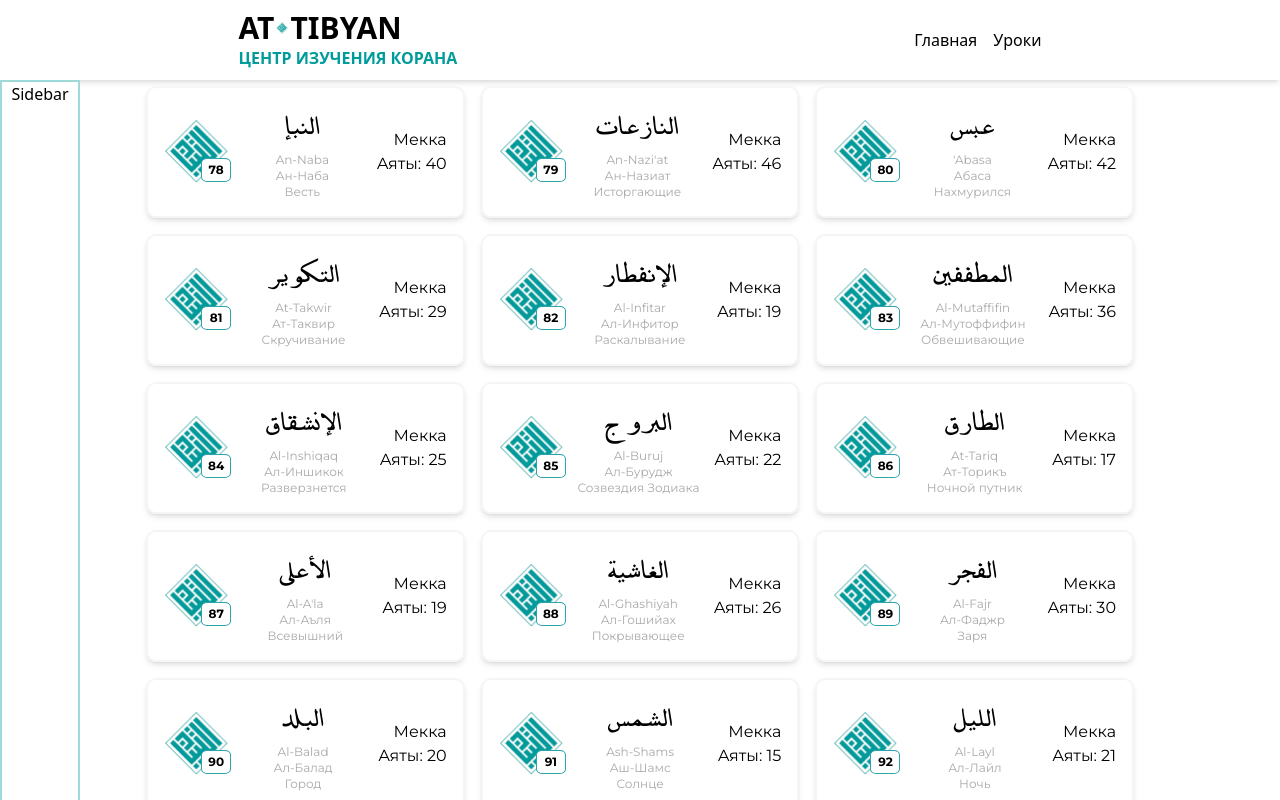
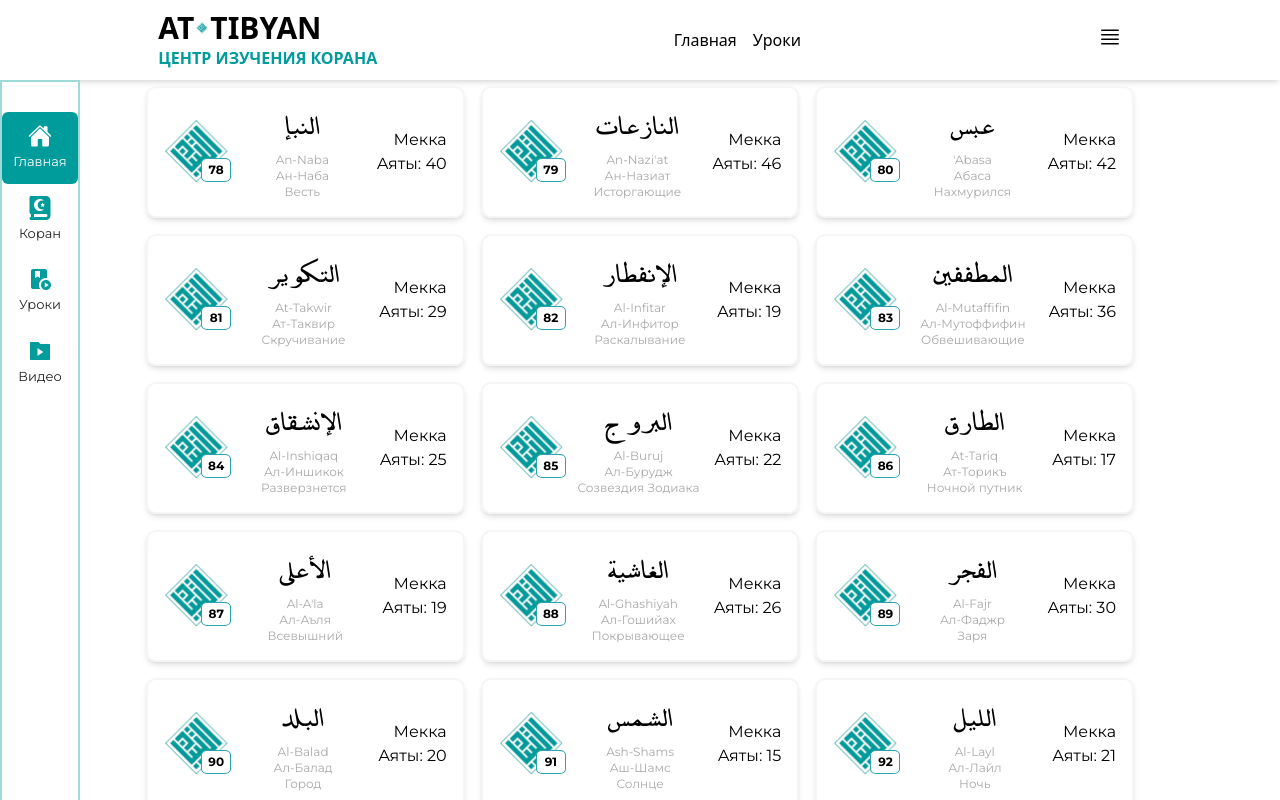
Before and after one commit to zhebarov-m/at-tibyan, a React (Vite) app: page / in a window 1280 px wide. Shown: the top 800 px of the page. Built offline with nearby package versions, Linux system fonts and the light colour scheme.

Commit message:
стилизовал навигацию в sidebar

```diff
--- a/package.json
+++ b/package.json
@@ -18,6 +18,7 @@
     "react": "^18.2.0",
     "react-dom": "^18.2.0",
     "react-i18next": "^14.1.0",
+    "react-icons": "^5.0.1",
     "react-redux": "^9.1.0",
     "react-router-dom": "^6.22.3"
   },
--- a/src/pages/lessons/ui/LessonPage.tsx
+++ b/src/pages/lessons/ui/LessonPage.tsx
@@ -3,7 +3,7 @@ const LessonPage = () => {
 
     return (
         <div>
-
+            <h1>LESSONS</h1>
         </div>
     );
 };
--- a/src/shared/config/routeConfig/routeConfig.tsx
+++ b/src/shared/config/routeConfig/routeConfig.tsx
@@ -4,12 +4,16 @@ import {LessonPage} from "@/pages/lessons";
 
 export enum AppRoutes {
     HOME = 'home',
-    LESSONS = 'lessons'
+    QURAN = 'quran',
+    LESSONS = 'lessons',
+    VIDEO = 'video'
 }
 
 export const RoutePath: Record<AppRoutes, string> = {
     [AppRoutes.HOME]: '/',
-    [AppRoutes.LESSONS]: '/lessons'
+    [AppRoutes.QURAN]: 'quran',
+    [AppRoutes.LESSONS]: '/lessons',
+    [AppRoutes.VIDEO]: 'video',
 }
 
 export const routeConfig: Record<AppRoutes, RouteProps> = {
@@ -17,8 +21,16 @@ export const routeConfig: Record<AppRoutes, RouteProps> = {
         path: RoutePath.home,
         element: <HomePage/>
     },
+    [AppRoutes.QURAN]: {
+        path: RoutePath.quran,
+        element: <LessonPage/>
+    },
     [AppRoutes.LESSONS]: {
         path: RoutePath.lessons,
         element: <LessonPage/>
+    },
+    [AppRoutes.VIDEO]: {
+        path: RoutePath.video,
+        element: <LessonPage/>
     }
 }
--- /dev/null
+++ b/src/shared/lib/hooks/useImage.tsx
@@ -0,0 +1,5 @@
+const useImage = (props: JSX.Element | string): JSX.Element => {
+    return typeof props === 'string' ? <img src={props} alt="image"/> : props
+};
+
+export default useImage;
--- a/src/widgets/Header/index.ts
+++ b/src/widgets/Header/index.ts
@@ -1 +1,3 @@
 export {Header} from "./ui/Header.tsx";
+export {BurgerIcon} from "./ui/icons/burger.tsx";
+export {CrossIcon} from "./ui/icons/cross.tsx";
--- a/src/widgets/Header/ui/Header.tsx
+++ b/src/widgets/Header/ui/Header.tsx
@@ -2,7 +2,8 @@ import {Navbar} from "@/widgets/Navbar/ui/Navbar.tsx";
 import {Link} from "react-router-dom";
 import {AppRoutes} from "@/shared/config/routeConfig/routeConfig.tsx";
 import {useAppDispatch, useAppSelector} from "@/app/providers/StoreProvider/config/hooks.ts";
-import {selectCollapse, setCollapsed} from "@/widgets/Sidebar/model/slices/sidebarSlice.ts";
+import {BurgerIcon, CrossIcon} from "@/widgets/Header";
+import {selectCollapse, setCollapsed} from "@/widgets/Sidebar";
 
 export const Header = () => {
     const collapsed = useAppSelector(selectCollapse)
@@ -24,24 +25,10 @@ export const Header = () => {
                         <p className="lg: text-[#009c9c]">ЦЕНТР ИЗУЧЕНИЯ КОРАНА</p>
                     </Link>
                 </div>
-                <Navbar className="hidden md:flex"/>
-                <div className="flex md:hidden">
+                <Navbar className=""/>
+                <div className="">
                     <button onClick={onToggleMenu}>
-                        {
-                            collapsed
-                                ? <svg xmlns="http://www.w3.org/2000/svg" fill="none" viewBox="0 0 24 24"
-                                       strokeWidth={1.5}
-                                       stroke="currentColor" className="w-6 h-6">
-                                    <path strokeLinecap="round" strokeLinejoin="round" d="M6 18 18 6M6 6l12 12"/>
-                                </svg>
-                                : <svg xmlns="http://www.w3.org/2000/svg" fill="none" viewBox="0 0 24 24"
-                                       strokeWidth={1.5}
-                                       stroke="currentColor" className="w-6 h-6">
-                                    <path strokeLinecap="round" strokeLinejoin="round"
-                                          d="M3.75 5.25h16.5m-16.5 4.5h16.5m-16.5 4.5h16.5m-16.5 4.5h16.5"/>
-                                </svg>
-                        }
-
+                        {collapsed ? BurgerIcon : CrossIcon}
                     </button>
                 </div>
             </div>
--- /dev/null
+++ b/src/widgets/Header/ui/icons/burger.tsx
@@ -0,0 +1,9 @@
+import useImage from "@/shared/lib/hooks/useImage.tsx";
+
+const icon = <svg xmlns="http://www.w3.org/2000/svg" fill="none" viewBox="0 0 24 24"
+                            strokeWidth={1.5}
+                            stroke="currentColor" className="w-6 h-6">
+                            <path strokeLinecap="round" strokeLinejoin="round"
+                                d="M3.75 5.25h16.5m-16.5 4.5h16.5m-16.5 4.5h16.5m-16.5 4.5h16.5"/>
+                        </svg>
+export const BurgerIcon = useImage(icon)
--- /dev/null
+++ b/src/widgets/Header/ui/icons/cross.tsx
@@ -0,0 +1,10 @@
+import useImage from "@/shared/lib/hooks/useImage.tsx";
+
+const icon = <svg xmlns="http://www.w3.org/2000/svg" fill="none" viewBox="0 0 24 24"
+                  strokeWidth={1.5}
+                  stroke="currentColor" className="w-6 h-6">
+    <path strokeLinecap="round" strokeLinejoin="round"
+          d="M3.75 5.25h16.5m-16.5 4.5h16.5m-16.5 4.5h16.5m-16.5 4.5h16.5"/>
+</svg>
+
+export const CrossIcon = useImage(icon)
--- a/src/widgets/Sidebar/index.ts
+++ b/src/widgets/Sidebar/index.ts
@@ -1 +1,2 @@
 export {Sidebar} from "./ui/Sidebar.tsx";
+export {selectCollapse, setCollapsed} from "./model/slices/sidebarSlice.ts";
--- /dev/null
+++ b/src/widgets/Sidebar/ui/Sidebar.module.css
@@ -0,0 +1,35 @@
+.navLinks {
+    margin: 30px 10px 0;
+    color: #222;
+    width: 100%;
+
+    a {
+        transition: background-color .1s ease-in-out;
+        padding: 12px;
+        border-radius: 6px;
+    }
+
+    span {
+        color: #009c9c;
+    }
+
+    a:global.active {
+        background-color: #009c9c;
+        color: white;
+        transition: background-color .2s ease-in-out;
+
+        span {
+            color: white;
+        }
+    }
+
+    a:global.active:hover {
+        background-color: #009c9c;
+        color: white;
+    }
+
+    a:hover {
+        background-color: #009c9c27;
+        color: black;
+    }
+}
--- a/src/widgets/Sidebar/ui/Sidebar.tsx
+++ b/src/widgets/Sidebar/ui/Sidebar.tsx
@@ -1,5 +1,12 @@
 import {useAppSelector} from "@/app/providers/StoreProvider/config/hooks.ts";
 import {selectCollapse} from "@/widgets/Sidebar/model/slices/sidebarSlice.ts";
+import {IoHome} from "react-icons/io5";
+import {FaBookQuran} from "react-icons/fa6";
+import {NavLink} from "react-router-dom";
+import {MdPlayLesson} from "react-icons/md";
+import {RiFolderVideoFill} from "react-icons/ri";
+import {RoutePath} from "@/shared/config/routeConfig/routeConfig.tsx";
+import styles from './Sidebar.module.css'
 
 export const Sidebar = () => {
     const collapsed = useAppSelector(selectCollapse)
@@ -7,36 +14,37 @@ export const Sidebar = () => {
     return (
         <div
             className={collapsed
-                ? `w-full
-                bg-[#fff]
-                shadow-2xl
-                border-2
-                border-[#009c9c60]
-                h-[100vh]
-                absolute
-                transition-all
-                left-0
-                z-10
-                xl:w-80
-                flex
-                justify-center
-                md:w-[50%]`
+                ? `w-full bg-[#fff] shadow-2xl
+                border-2 border-[#009c9c60]
+                h-[100vh] absolute transition-all
+                left-0 z-10 xl:w-80 flex
+                 md:w-[50%]`
                 :
-                `w-0
-                xl:w-20
-                bg-[#fff]
-                border-2
-                border-[#009c9c60]
-                transition-all
-                z-10
-                flex
-                justify-center
-                absolute
-                h-[100vh]
-                left-[-274px]
+                `w-0 xl:w-20 bg-[#fff] border-2
+                border-[#009c9c60] transition-all
+                z-10 flex justify-center absolute
+                h-[100vh] left-[-274px]
                 xl:left-0`}
         >
-            <h1>Sidebar</h1>
+            <div className={`${styles.navLinks} flex flex-col ${collapsed ? 'text-[16px]' : 'text-[13px]'}`}
+                 style={{fontFamily: 'Montserrat'}}>
+                <NavLink to={RoutePath.home}
+                         className={collapsed ? `flex items-center gap-1 p-2.5` : `flex flex-col items-center gap-1 p-2.5`}>
+                    <span><IoHome className={`text-[24px]`}/></span> Главная
+                </NavLink>
+                <NavLink to={RoutePath.quran}
+                         className={collapsed ? `flex items-center gap-1 p-2.5` : `flex flex-col items-center gap-1 p-2.5`}>
+                    <span><FaBookQuran className={`text-[24px]`}/></span> Коран
+                </NavLink>
+                <NavLink to={RoutePath.lessons}
+                         className={collapsed ? `flex items-center gap-1 p-2.5` : `flex flex-col items-center gap-1 p-2.5`}>
+                    <span><MdPlayLesson className={`text-[24px]`}/></span> Уроки
+                </NavLink>
+                <NavLink to={RoutePath.video}
+                         className={collapsed ? `flex items-center gap-1 p-2.5` : `flex flex-col items-center gap-1 p-2.5`}>
+                    <span><RiFolderVideoFill className={`text-[24px]`}/></span> Видео
+                </NavLink>
+            </div>
         </div>
     );
 };
```
Also changed, not shown: 1 other file (tests, documents, lock files or other folders).
